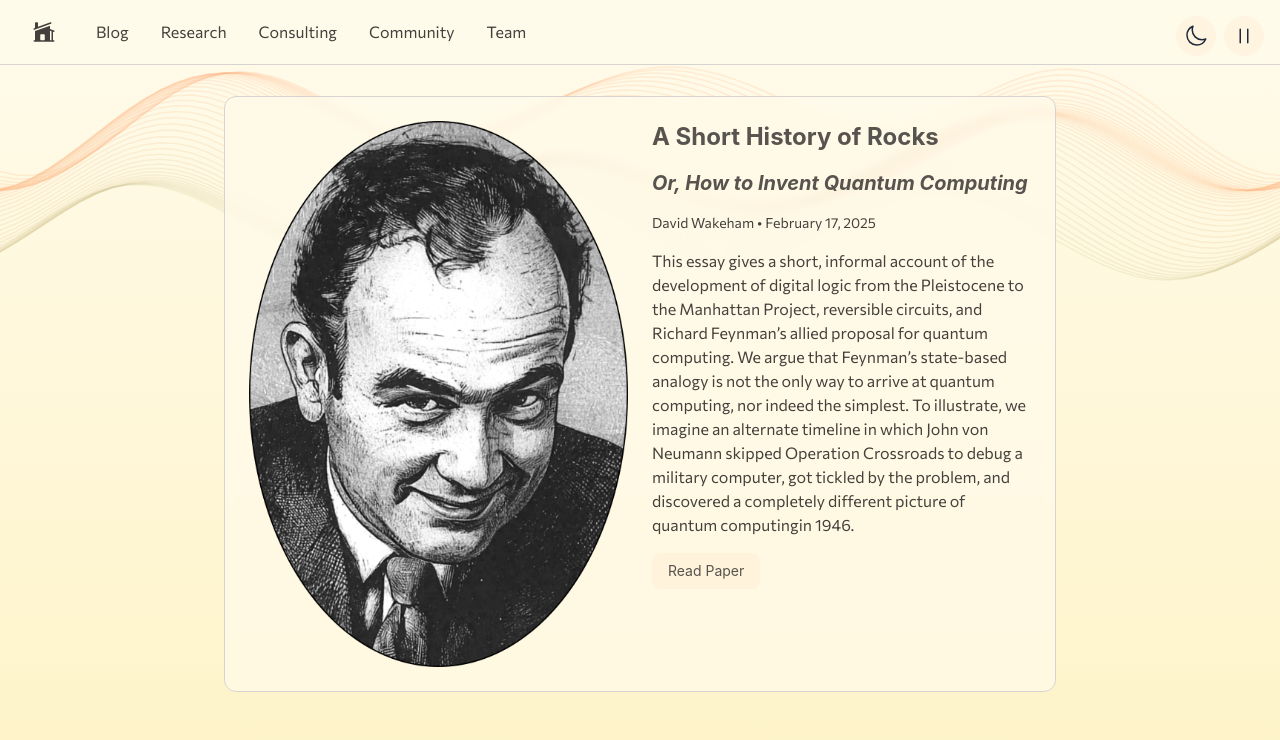
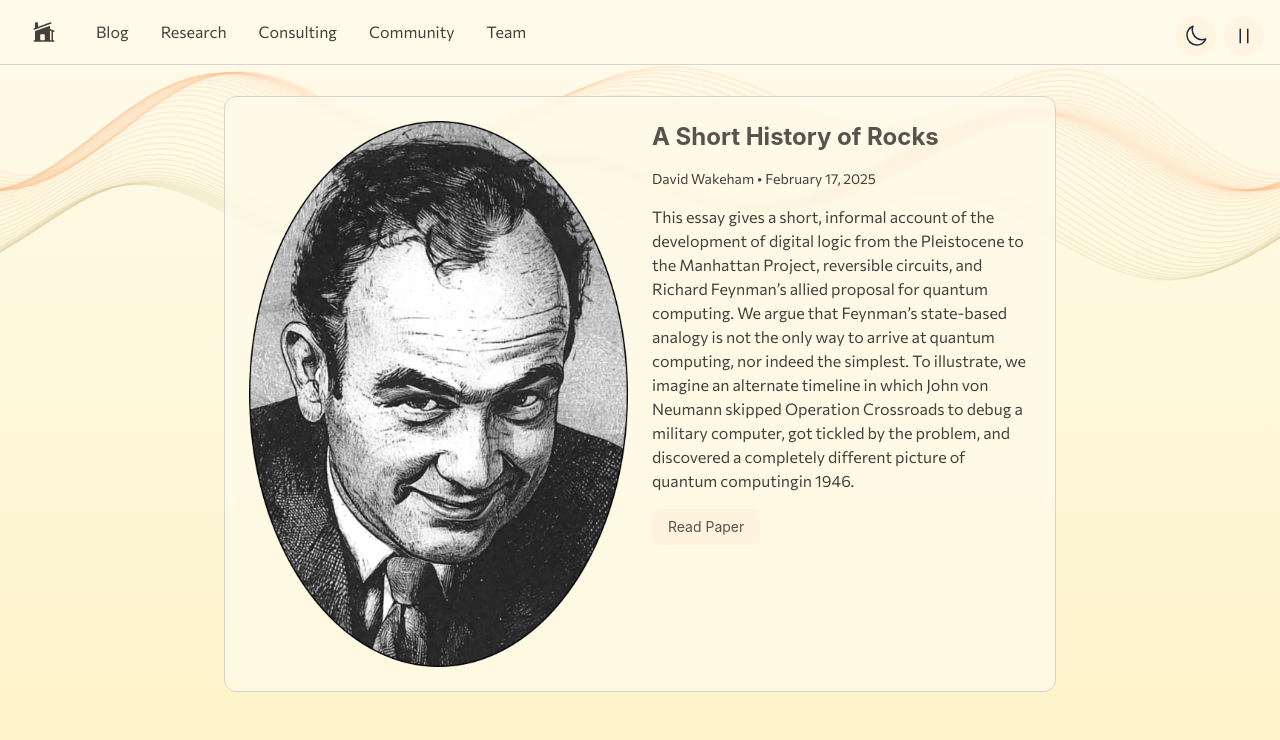
Before and after one commit to torsor-io/torsor-io, a React (Create React App) app: page /#/research in a window 1280 px wide. Shown: the top 740 px of the page. Built offline with nearby package versions, Linux system fonts and the light colour scheme; the HTML template or start-up script is replaced by a standard one.

Commit message:
Update index.js

```diff
--- a/src/components/ResearchPage/index.js
+++ b/src/components/ResearchPage/index.js
@@ -68,7 +68,7 @@ const ResearchPage = ({ isDark, setIsDark, waveState, setWaveState }) => {
                 <div className="space-y-4">
                   <h2 className={`text-2xl font-bold ${textColor}`}>
           A Short History of Rocks
-      </h2> <h3 className={`text-xl font-bold ${textColor}`}><i>Or, How to Invent Quantum Computing</i></h3>
+      </h2>
                   <p className={`${subtleText} text-sm`}>
           David Wakeham • February 17, 2025
                   </p>
```
